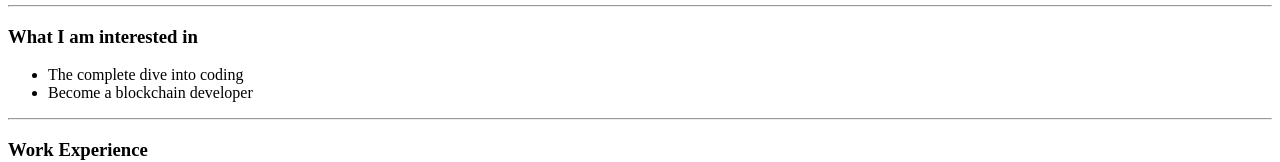
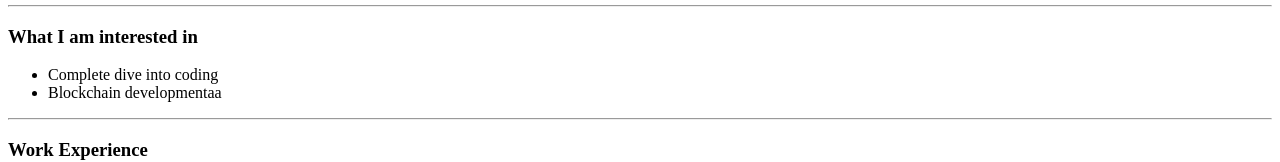
Before and after one commit to WycliffeMAI/cv, a plain HTML site: page index.html in a window 1280 px wide. Shown: the part 207-369 px from the top of the page. Drawn offline with Linux system fonts and the light colour scheme.

Commit message:
updated interests

```diff
--- a/index.html
+++ b/index.html
@@ -20,8 +20,8 @@
             <hr>
             <h3>What I am interested in</h3>
             <ul>
-                <li>The complete dive into coding</li>
-                <li>Become a blockchain developer</li>
+                <li>Complete dive into coding</li>
+                <li>Blockchain developmentaa</li>
             </ul>
             <hr>
 
```
